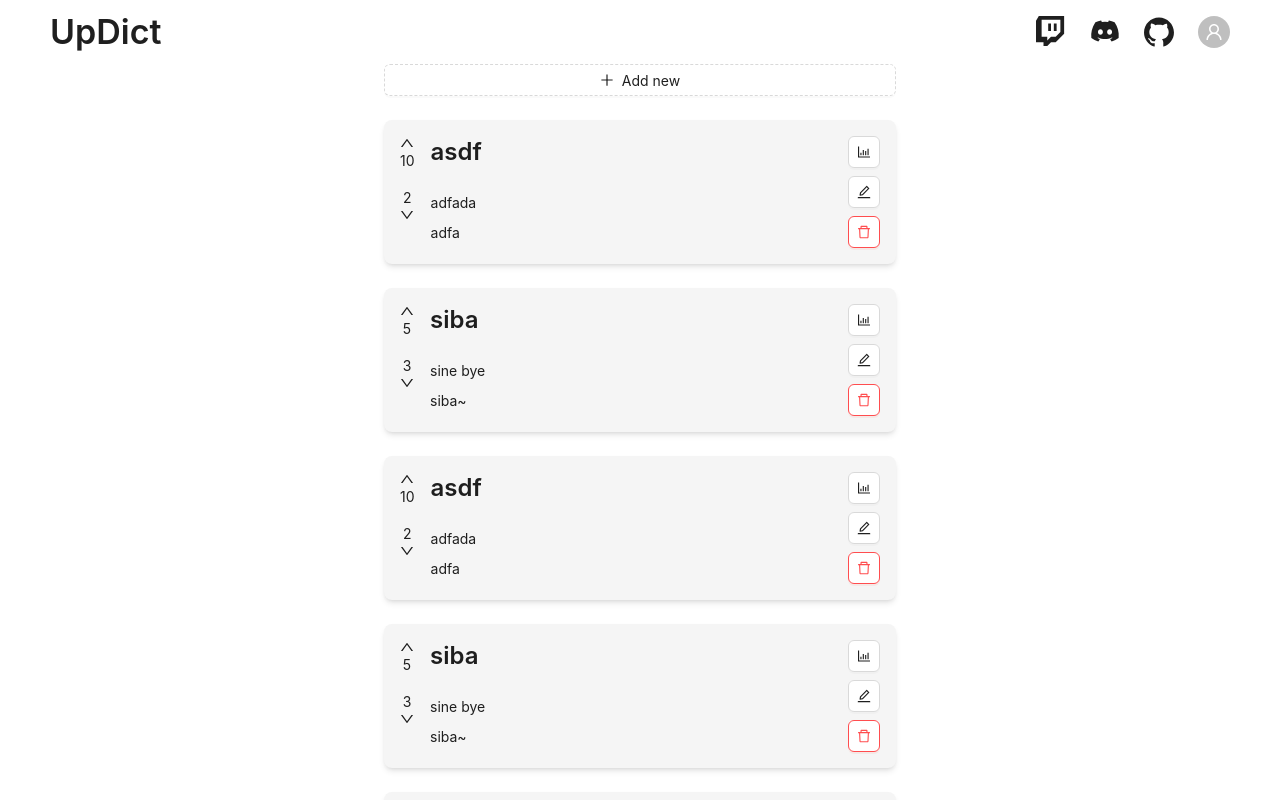
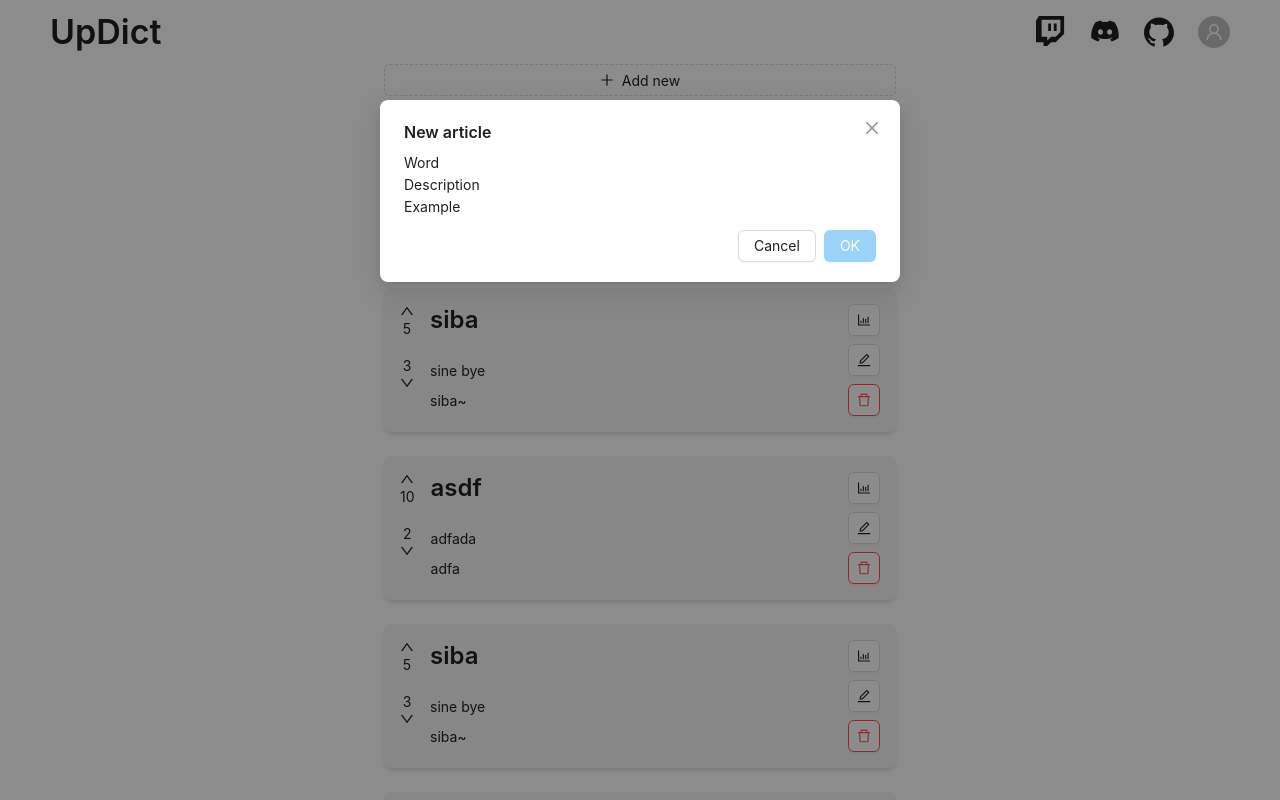
Before and after one commit to abiriadev/sinedict, a React (Vite) app: page / in a window 1280 px wide. Both pictures are taken after a click on the button "Add new". Shown: the top 800 px of the page. Built offline with nearby package versions, Linux system fonts and the light colour scheme.

Commit message:
feat: add `NewArticle` modal

```diff
--- a/src/App.tsx
+++ b/src/App.tsx
@@ -23,6 +23,7 @@ import {
 } from '@ant-design/icons'
 import { FaDiscord } from 'react-icons/fa'
 import { ImTwitch } from 'react-icons/im'
+import { NewArticle } from './NewArticle'
 
 const data: Array<ArticleData> = [
 	{
@@ -85,6 +86,7 @@ const data: Array<ArticleData> = [
 
 function App() {
 	const [articles, _] = useState(data)
+	const [isModalOpen, setIsModalOpen] = useState(false)
 
 	return (
 		<ConfigProvider
@@ -151,9 +153,21 @@ function App() {
 							<Button
 								icon={<PlusOutlined />}
 								type="dashed"
+								onClick={() =>
+									setIsModalOpen(true)
+								}
 							>
 								Add new
 							</Button>
+							<NewArticle
+								open={isModalOpen}
+								onOk={() =>
+									setIsModalOpen(false)
+								}
+								onCancel={() =>
+									setIsModalOpen(false)
+								}
+							/>
 							{articles.map(ad => (
 								<Article {...ad} />
 							))}
--- /dev/null
+++ b/src/NewArticle.tsx
@@ -0,0 +1,17 @@
+import { Modal } from 'antd'
+
+export interface NewArticleProps {
+	open: boolean
+	onOk: () => void
+	onCancel: () => void
+}
+
+export const NewArticle = (props: NewArticleProps) => {
+	return (
+		<Modal title="New article" {...props}>
+			<p>Word</p>
+			<p>Description</p>
+			<p>Example</p>
+		</Modal>
+	)
+}
```
